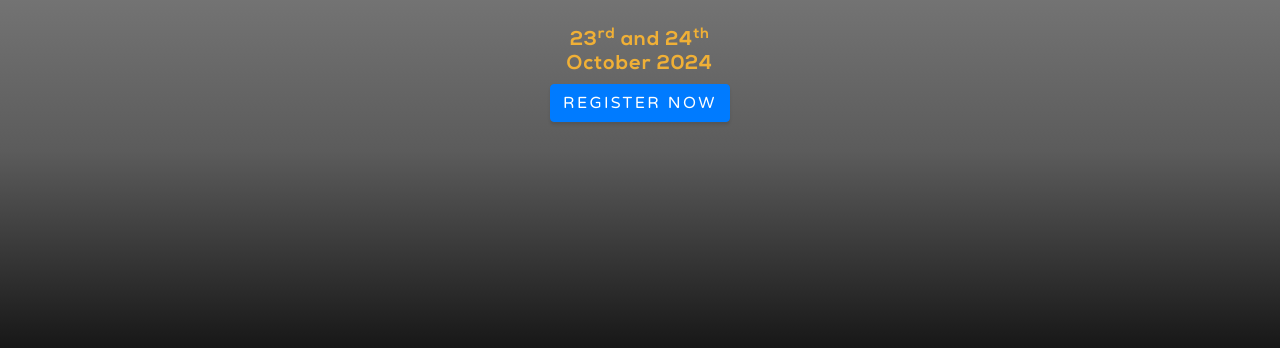
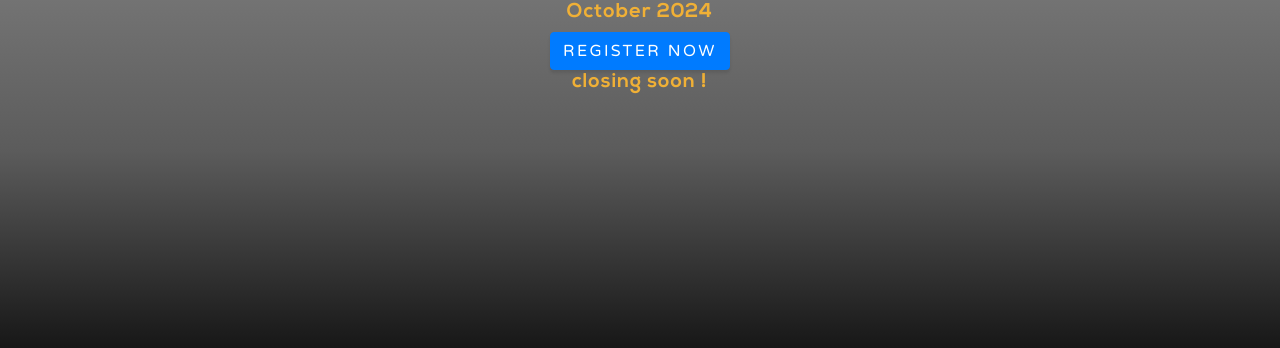
Before and after one commit to cbeAbishek/Technokreaticon, a website with bundled scripts: page index.html in a window 1280 px wide. Shown: the part 449-797 px from the top of the page. Built offline with nearby package versions, Linux system fonts and the light colour scheme; files whose address does not match are found by name; a web font is replaced by a local one.

Commit message:
corrections

```diff
--- a/index.html
+++ b/index.html
@@ -83,15 +83,16 @@
 			<div class="mx-auto text-center no-select">
 				<h2 class="white mx-auto ppgsub-heading">PPG Insitute of Technology</h2>
 				<h5 class="orange mx-auto ppgsub-heading">Department Of Computer Science and Engineering</h5>
-				<br><br>
+
 				<h1 class="mx-auto title-text">Techno KreatiCon</h1>
-				<br><br>
+				<br>
 				<h2 class="orange mx-auto sub-heading">23<sup>rd</sup>&nbsp;and&nbsp;24<sup>th</sup> <br>October 2024</h2>
 
 				<div id="button-box" class="regbtn">
 					<a href="https://ppgit.formaloo.co/ideathonregistration" class="btn btn-primary js-scroll-trigger"
 						style="position: relative;">Register Now</a>
 				</div>
+				<h2 class="orange mx-auto sub-heading">closing soon !</h2>
 				<br>
 			</div>
 		</div>
```
